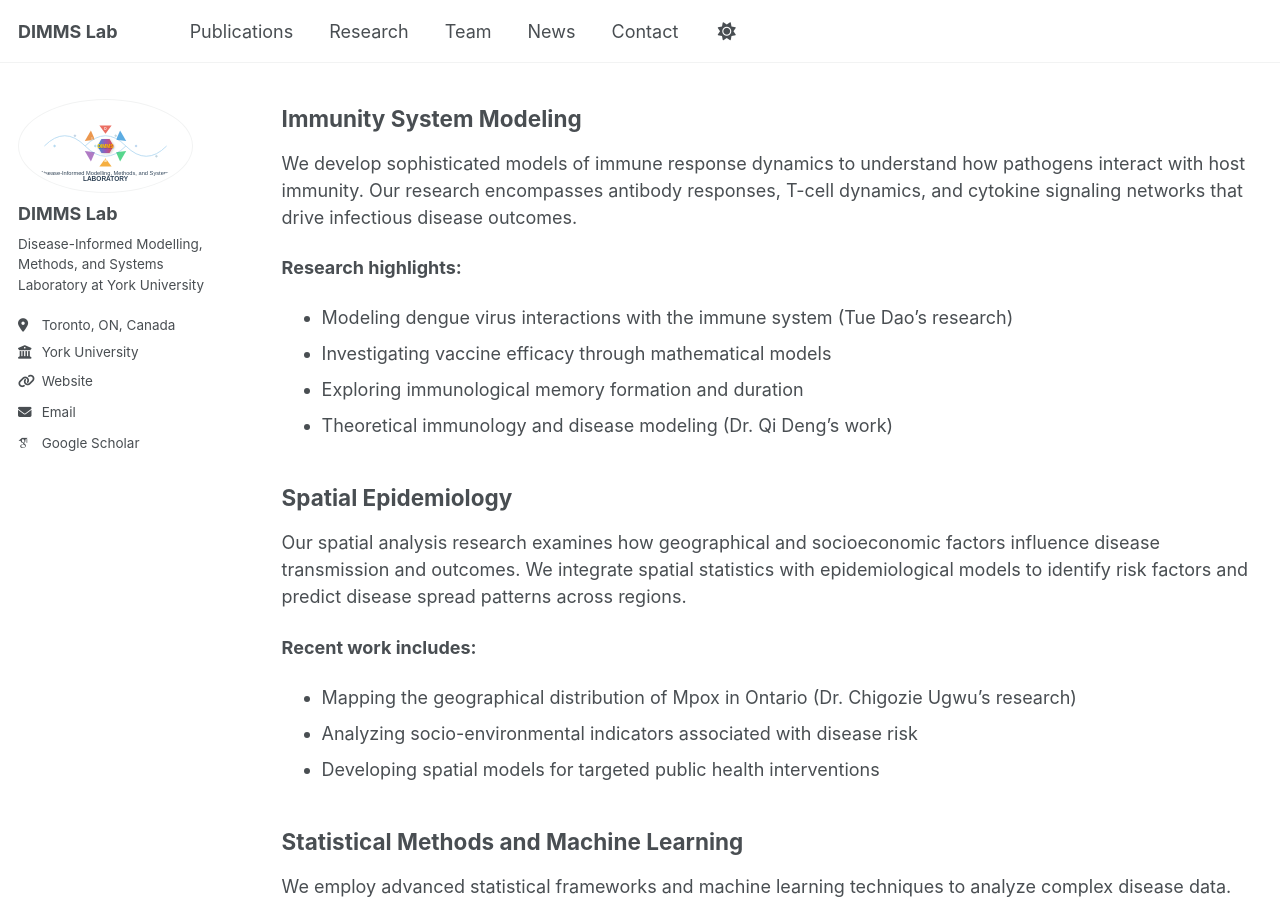
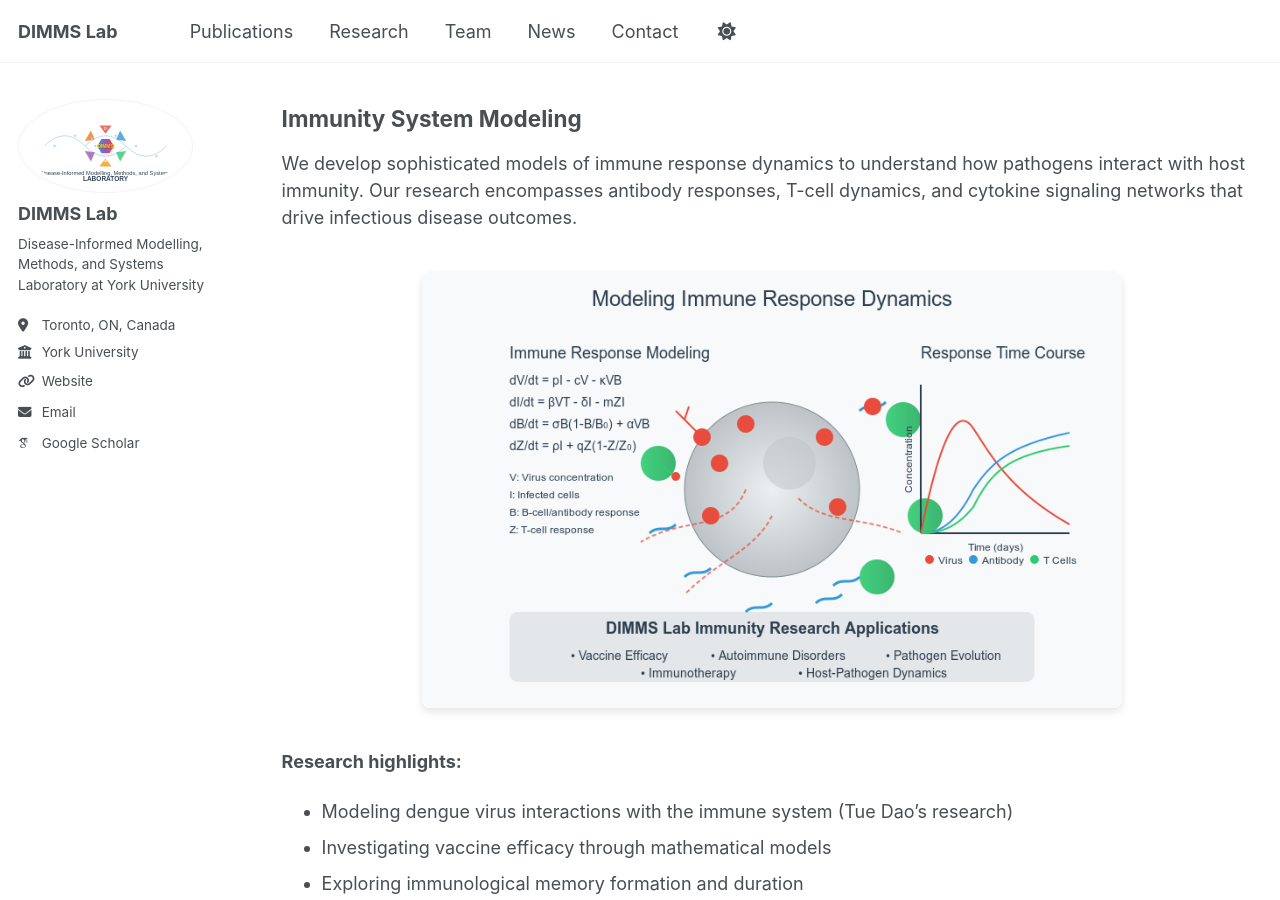
Before and after one commit to dimms-lab/dimms-lab.github.io, a Jekyll site: the page built from _pages/research.md, in a window 1280 px wide and 900 px high, scrolled down 1499 px. Built offline with Jekyll 4.4.1, drawn with Linux system fonts in a browser that asks for light colours; some web fonts are replaced; a script that is not in the unit is left out.

Commit message:
Update research.md

```diff
--- a/_pages/research.md
+++ b/_pages/research.md
@@ -25,7 +25,9 @@ Our lab specializes in analyzing disease processes across multiple timescales—
 ## Immunity System Modeling
 
 We develop sophisticated models of immune response dynamics to understand how pathogens interact with host immunity. Our research encompasses antibody responses, T-cell dynamics, and cytokine signaling networks that drive infectious disease outcomes.
-
+<div style="margin: 40px 0; text-align: center;">
+  <img src="/images/immunity-modeling.png" alt="Immunity System Modeling" style="width: 100%; max-width: 700px; height: auto; box-shadow: 0 4px 8px rgba(0,0,0,0.1); border-radius: 8px;">
+</div>
 **Research highlights:**
 - Modeling dengue virus interactions with the immune system (Tue Dao's research)
 - Investigating vaccine efficacy through mathematical models
```
